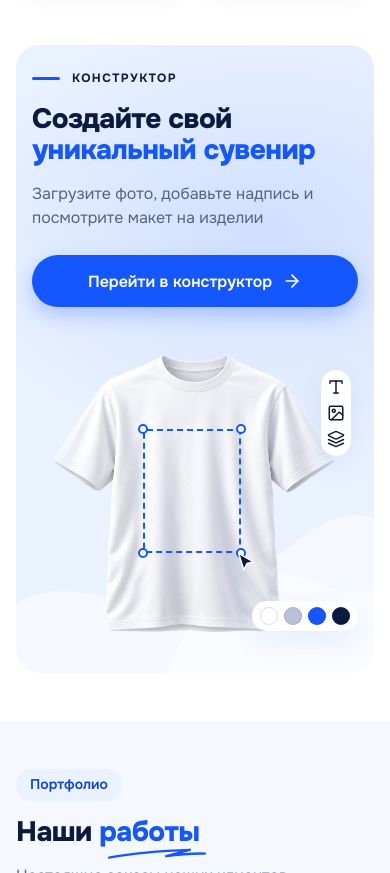
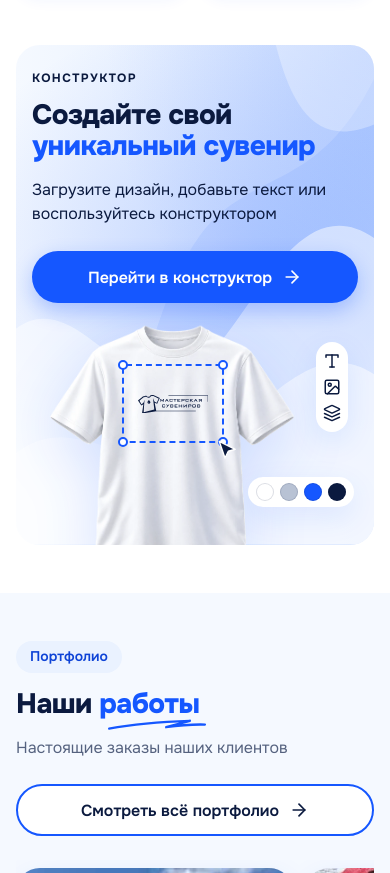
Before and after one commit to infecto2014-ai/msuvenirov3.0, an Astro site: page / in a window 390 px wide. Shown: the part 2238-3111 px from the top of the page. Built offline with nearby package versions, Linux system fonts and the light colour scheme; Astro itself is replaced by a stand-in of ours.

Commit message:
Конструктор по образцу владельца: футболка с логотипом, инструменты, цвета
Co-Authored-By: Claude Opus 5.5 <noreply@anthropic.com>
Claude-Session: https://claude.ai/code/session_011aCLNECUNgoBnVXrQYjAht

```diff
--- a/src/components/home/ConstructorBanner.astro
+++ b/src/components/home/ConstructorBanner.astro
@@ -1,26 +1,26 @@
 ---
-// «Конструктор» banner: light-blue plate with a soft wave; text and button on the left, the T-shirt on the right
-// with an editor-like decor drawn in code (dashed frame with handles, tools, colour dots, cursor). ≤ 900px — stacked.
+// «Конструктор» banner after the owner's reference: a low wide light-blue plate with soft waves; text and button
+// on the left, a big white T-shirt (transparent picture) right on the plate. On its chest — a dashed print frame
+// with handles and the owner's real logo, a cursor at the frame's corner; beside the shirt — a pill with three
+// tools and a pill with four colours. All the decor is drawn in code and hidden from screen readers.
+// ≤ 900px — stacked: text on top, the shirt under it.
 import Button from '@/components/ui/Button.astro';
 import Icon from '@/components/ui/Icon.astro';
 import Pic from '@/components/ui/Pic.astro';
 import { site } from '@/data/site';
-import { imageSize, resolvePic } from '@/lib/pic';
-import { join } from 'node:path';
+import logoSvg from '@/assets/logo.svg?raw';
 
-// the slot follows the real proportions of the owner's file (now a 715×890 crop; planned 1400×1000),
-// so the T-shirt is never letterboxed and the decor lands on its chest
-const tee = resolvePic('constructor-tee');
-const size = ('src' in tee && imageSize(join(process.cwd(), 'public', tee.src))) || { w: 1400, h: 1000 };
-const portrait = size.w < size.h;
+const logo = logoSvg.replace('<svg ', '<svg class="cb-logo" aria-hidden="true" focusable="false" ');
 ---
 
 <section class="section cb-sec" aria-labelledby="cb-title">
   <div class="wrap">
     <div class="cb">
-      <svg class="cb-wave" viewBox="0 0 1240 400" preserveAspectRatio="none" aria-hidden="true" focusable="false">
-        <path d="M0 300C220 250 420 330 640 300s420-150 600-120V400H0Z" fill="#fff" fill-opacity=".55" />
-        <path d="M520 400c80-90 240-150 420-140 120 7 220 40 300 20V400Z" fill="#fff" fill-opacity=".5" />
+      <svg class="cb-waves" viewBox="0 0 1240 440" preserveAspectRatio="none" aria-hidden="true" focusable="false">
+        <path d="M300 440C420 300 520 190 700 150s360-30 540-120V440Z" fill="#1557ff" fill-opacity=".07" />
+        <path d="M0 250c210-40 380 70 590 40s360-170 650-120V440H0Z" fill="#fff" fill-opacity=".5" />
+        <path d="M0 360c200-40 380 20 600 0s400-110 640-70V440H0Z" fill="#fff" fill-opacity=".55" />
+        <path d="M1240 0H900c60 60 150 90 340 70Z" fill="#fff" fill-opacity=".3" />
       </svg>
 
       <div class="cb-text">
@@ -28,40 +28,41 @@ const portrait = size.w < size.h;
         <h2 id="cb-title" class="cb-title">
           Создайте свой <span class="cb-accent">уникальный сувенир</span>
         </h2>
-        <p class="cb-lead">Загрузите фото, добавьте надпись и посмотрите макет на изделии</p>
+        <p class="cb-lead">Загрузите дизайн, добавьте текст или воспользуйтесь конструктором</p>
         <Button href={site.constructorUrl} arrow target="_blank" rel="noopener">Перейти в конструктор</Button>
       </div>
 
-      <div class:list={['cb-visual', { 'cb-portrait': portrait }]} style={`--ar: ${size.w} / ${size.h}`}>
+      <div class="cb-visual">
+        <div class="cb-tee">
           <Pic
             name="constructor-tee"
-          alt="Белая футболка с макетом принта в конструкторе"
-          w={size.w}
-          h={size.h}
+            alt="Белая футболка с логотипом в рамке принта, как в конструкторе"
+            w={1254}
+            h={1254}
             fit="contain"
             label="constructor-tee"
             class="cb-pic"
           />
-        <div class="cb-decor" aria-hidden="true">
-          <span class="cb-frame">
+          <span class="cb-frame" aria-hidden="true">
             <span class="cb-h cb-h1"></span>
             <span class="cb-h cb-h2"></span>
             <span class="cb-h cb-h3"></span>
             <span class="cb-h cb-h4"></span>
-            <svg class="cb-cursor" viewBox="0 0 24 24" focusable="false"><path d="M4 2.5 20 12l-7 1.6-3.4 6.9Z" /></svg>
+            <span class="cb-logo-wrap" set:html={logo} />
+            <svg class="cb-cursor" viewBox="0 0 24 24" focusable="false"><path d="M3.5 2.5 21 11.2l-7.6 2.2-3.6 7.3Z" /></svg>
           </span>
-          <span class="cb-tools">
-            <Icon name="type" size={22} />
-            <Icon name="image" size={22} />
-            <Icon name="layers" size={22} />
+        </div>
+        <span class="cb-tools" aria-hidden="true">
+          <Icon name="type" size={26} />
+          <Icon name="image" size={26} />
+          <Icon name="layers" size={26} />
         </span>
-          <span class="cb-colors">
+        <span class="cb-colors" aria-hidden="true">
           <span class="cb-dot" style="--c: #ffffff"></span>
           <span class="cb-dot" style="--c: #b8c2d4"></span>
           <span class="cb-dot" style="--c: var(--blue)"></span>
           <span class="cb-dot" style="--c: var(--ink)"></span>
         </span>
-        </div>
       </div>
     </div>
   </div>
@@ -71,142 +72,140 @@ const portrait = size.w < size.h;
   .cb-sec {
     padding-top: 0;
   }
+  /* --tee: size of the square shirt picture; --cx: where the shirt's centre stands on the plate */
   .cb {
+    --tee: 640px;
+    --cx: 63%;
     position: relative;
     isolation: isolate;
     overflow: hidden;
-    display: grid;
-    grid-template-columns: minmax(0, 5fr) minmax(0, 6fr);
+    display: flex;
     align-items: center;
-    gap: var(--s-6);
-    padding: var(--s-6) var(--s-7);
+    min-height: 440px;
+    padding: var(--s-7) var(--s-7);
     border-radius: var(--radius-panel);
     background:
-      radial-gradient(30rem 20rem at 70% 30%, rgba(21, 87, 255, 0.12), transparent 70%),
-      var(--sky);
+      radial-gradient(30rem 24rem at var(--cx) 45%, rgba(21, 87, 255, 0.2), transparent 70%),
+      radial-gradient(24rem 30rem at 100% 0%, rgba(21, 87, 255, 0.14), transparent 70%),
+      linear-gradient(90deg, var(--sky-2) 0%, var(--sky) 40%, #d6e5ff 100%);
   }
-  .cb-wave {
+  .cb-waves {
     position: absolute;
-    inset: auto 0 0 0;
+    inset: 0;
     z-index: -1;
     width: 100%;
-    height: 70%;
+    height: 100%;
+  }
+  .cb-text {
+    position: relative;
+    z-index: 1;
+    max-width: 30rem;
   }
   .cb-label {
-    display: flex;
-    align-items: center;
-    gap: var(--s-3);
-    margin-bottom: var(--s-4);
+    margin-bottom: var(--s-3);
     font-size: var(--fs-sm);
     font-weight: 700;
     letter-spacing: 0.12em;
     text-transform: uppercase;
   }
-  .cb-label::before {
-    content: '';
-    width: 28px;
-    height: 3px;
-    border-radius: 2px;
-    background: var(--blue);
+  .cb-title {
+    font-size: clamp(1.75rem, 1.1rem + 1.9vw, 2.75rem);
   }
   .cb-accent {
     color: var(--blue);
   }
   .cb-lead {
     margin: var(--s-4) 0 var(--s-6);
-    max-width: 26rem;
-    color: var(--muted);
+    max-width: 23rem;
     font-size: var(--fs-lg);
   }
 
-  /* the picture as tall as --cb-h at most, in its own proportions */
+  /* the shirt stands right on the plate, collar and hem cut by its edges like in the reference */
   .cb-visual {
-    --cb-h: 400px;
+    position: absolute;
+    left: calc(var(--cx) - var(--tee) / 2);
+    top: calc(var(--tee) * -0.07);
+    width: var(--tee);
+  }
+  .cb-tee {
     position: relative;
-    width: min(100%, calc(var(--cb-h) * (var(--ar))));
-    justify-self: center;
   }
-  /* an opaque picture (its own light-blue background) melts into the plate: feathered edges, no hard rectangle.
-     A transparent picture is not changed by this — its edges are empty anyway. */
-  .cb-visual :global(img.cb-pic) {
-    -webkit-mask-image:
-      linear-gradient(90deg, transparent 0, #000 18%, #000 84%, transparent 100%),
-      linear-gradient(180deg, transparent 0, #000 10%, #000 86%, transparent 100%);
-    -webkit-mask-composite: source-in;
-    mask-image:
-      linear-gradient(90deg, transparent 0, #000 18%, #000 84%, transparent 100%),
-      linear-gradient(180deg, transparent 0, #000 10%, #000 86%, transparent 100%);
-    mask-composite: intersect;
+  .cb-tee :global(.cb-pic) {
+    filter: drop-shadow(0 18px 30px rgba(21, 87, 255, 0.16));
   }
-  .cb-visual :global(.cb-pic.pic-ph) {
+  .cb-tee :global(.cb-pic.pic-ph) {
     border-radius: var(--radius-card);
     background-color: rgba(255, 255, 255, 0.6);
   }
-  .cb-decor {
-    position: absolute;
-    inset: 0;
-    pointer-events: none;
-  }
-  /* print area on the chest, in the picture's proportions (landscape 1400×1000 shirt by default) */
+
+  /* print area on the chest, in the picture's coordinates (the shirt spans x 7–93 %, armpits at ≈ 41 %) */
   .cb-frame {
     position: absolute;
-    left: 34%;
-    top: 30%;
-    width: 30%;
-    height: 38%;
+    left: 32%;
+    top: 21%;
+    width: 36%;
+    height: 28%;
+    display: grid;
+    place-items: center;
     border: 2px dashed var(--blue);
     border-radius: 4px;
   }
+  .cb-logo-wrap {
+    display: block;
+    width: 72%;
+    color: var(--ink);
+  }
+  .cb-logo-wrap :global(.cb-logo) {
+    display: block;
+    width: 100%;
+    height: auto;
+  }
   .cb-h {
     position: absolute;
-    width: 12px;
-    height: 12px;
+    width: 14px;
+    height: 14px;
     border: 2px solid var(--blue);
     border-radius: 50%;
     background: var(--white);
   }
   .cb-h1 {
-    left: -7px;
-    top: -7px;
+    left: -8px;
+    top: -8px;
   }
   .cb-h2 {
-    right: -7px;
-    top: -7px;
+    right: -8px;
+    top: -8px;
   }
   .cb-h3 {
-    left: -7px;
-    bottom: -7px;
+    left: -8px;
+    bottom: -8px;
   }
   .cb-h4 {
-    right: -7px;
-    bottom: -7px;
+    right: -8px;
+    bottom: -8px;
   }
   .cb-cursor {
     position: absolute;
-    right: -26px;
-    bottom: -30px;
-    width: 30px;
-    height: 30px;
+    right: -30px;
+    bottom: -34px;
+    width: 36px;
+    height: 36px;
     fill: var(--ink);
     stroke: var(--white);
     stroke-width: 1.5;
     stroke-linejoin: round;
   }
-  /* the owner's portrait crop: the shirt fills the frame and sits a little left of centre */
-  .cb-portrait .cb-frame {
-    left: 27%;
-    top: 26%;
-    width: 34%;
-    height: 30%;
-  }
+
+  /* editor tools to the right of the shirt and the colour pill at its lower right */
   .cb-tools {
     position: absolute;
-    right: 2%;
-    top: 12%;
+    left: 100%;
+    top: 13%;
     display: flex;
     flex-direction: column;
-    gap: var(--s-3);
-    padding: var(--s-3) 10px;
+    width: max-content;
+    gap: 18px;
+    padding: 18px 14px;
     border-radius: var(--radius-pill);
     background: var(--white);
     color: var(--ink);
@@ -214,104 +213,172 @@ const portrait = size.w < size.h;
   }
   .cb-colors {
     position: absolute;
-    right: 0;
-    bottom: 8%;
+    left: 88%;
+    top: 63%;
     display: flex;
-    gap: var(--s-2);
-    padding: var(--s-2) 10px;
+    width: max-content;
+    gap: 10px;
+    padding: 10px 12px;
     border-radius: var(--radius-pill);
     background: var(--white);
     box-shadow: var(--shadow-card);
   }
-  /* beside a narrow portrait picture the tools and colours stand just outside it, like in an editor */
-  .cb-portrait .cb-tools {
-    right: -72px;
-    top: 14%;
-  }
-  .cb-portrait .cb-colors {
-    right: -48px;
-    bottom: 10%;
+  .cb-tools :global(.icon) {
+    flex: none;
+    max-width: none;
   }
   .cb-dot {
-    width: 24px;
-    height: 24px;
+    flex: none;
+    width: 30px;
+    height: 30px;
     border-radius: 50%;
     background: var(--c);
     box-shadow: inset 0 0 0 1px rgba(11, 26, 63, 0.14);
   }
 
+  @media (max-width: 1240px) {
+    .cb {
+      --tee: 560px;
+      --cx: 64%;
+      min-height: 420px;
+    }
+  }
   @media (max-width: 1100px) {
     .cb {
+      --tee: 450px;
+      --cx: 69%;
+      min-height: 380px;
       padding: var(--s-6);
-      gap: var(--s-5);
+    }
+    .cb-text {
+      max-width: 46%;
+    }
+    .cb-title {
+      font-size: clamp(1.75rem, 0.9rem + 1.9vw, 2.25rem);
+    }
+    .cb-lead {
+      font-size: var(--fs-base);
+    }
+    .cb-tools {
+      gap: 12px;
+      padding: 12px 10px;
+    }
+    .cb-tools :global(.icon) {
+      width: 22px;
+      height: 22px;
+    }
+    .cb-colors {
+      left: 78%;
+      gap: 8px;
+      padding: 8px 10px;
+    }
+    .cb-dot {
+      width: 24px;
+      height: 24px;
+    }
+    .cb-cursor {
+      width: 30px;
+      height: 30px;
+      right: -24px;
+      bottom: -28px;
     }
   }
+
   @media (max-width: 900px) {
+    /* stacked: text on top, the shirt under it, its hem cut by the bottom edge of the plate */
+    .cb {
+      flex-direction: column;
+      align-items: stretch;
+      gap: var(--s-4);
+      min-height: 0;
+      padding: var(--s-6) var(--s-5) 0;
+    }
+    .cb-text {
+      max-width: none;
+    }
     .cb-visual {
-      --cb-h: 380px;
+      position: relative;
+      left: -28px;
+      top: auto;
+      width: min(100% - 56px, 440px);
+      margin-inline: auto;
+      aspect-ratio: 1 / 0.8;
+      min-height: 0;
     }
-    .cb-portrait .cb-tools {
-      right: -60px;
+    .cb-tee {
+      margin-top: -5%;
     }
-    .cb {
-      grid-template-columns: minmax(0, 1fr);
-      padding: var(--s-6) var(--s-5) var(--s-5);
+    .cb-tools {
+      left: calc(100% + 6px);
+      top: 10%;
     }
-    .cb-wave {
-      height: 45%;
+    .cb-colors {
+      left: auto;
+      right: -48px;
+      top: 70%;
     }
   }
   @media (max-width: 560px) {
-    /* no room beside the picture on a phone: tools and colours sit on its faded right edge */
-    .cb-visual {
-      --cb-h: 340px;
-    }
-    .cb-portrait .cb-tools {
-      right: 0;
-    }
-    .cb-portrait .cb-colors {
-      right: 0;
-      bottom: 4%;
-    }
     .cb {
-      padding: var(--s-5) var(--s-4) var(--s-4);
+      padding: var(--s-5) var(--s-4) 0;
       border-radius: var(--radius-card);
     }
     .cb-label {
       font-size: var(--fs-xs);
     }
     .cb-lead {
-      font-size: var(--fs-base);
       margin-bottom: var(--s-5);
     }
     .cb-text :global(.btn) {
       width: 100%;
     }
+    .cb-visual {
+      left: -22px;
+      width: calc(100% - 44px);
+    }
     .cb-tools {
-      gap: var(--s-2);
-      padding: var(--s-2) 6px;
+      left: calc(100% + 2px);
+      gap: 8px;
+      padding: 10px 7px;
     }
     .cb-tools :global(.icon) {
       width: 18px;
       height: 18px;
     }
+    .cb-colors {
+      right: -40px;
+      gap: 6px;
+      padding: 6px 8px;
+    }
     .cb-dot {
       width: 18px;
       height: 18px;
-    }
-    .cb-colors {
-      gap: 6px;
-      padding: 6px 8px;
     }
     .cb-h {
       width: 10px;
       height: 10px;
     }
+    .cb-h1,
+    .cb-h3 {
+      left: -6px;
+    }
+    .cb-h2,
+    .cb-h4 {
+      right: -6px;
+    }
+    .cb-h1,
+    .cb-h2 {
+      top: -6px;
+    }
+    .cb-h3,
+    .cb-h4 {
+      bottom: -6px;
+    }
     .cb-cursor {
       width: 22px;
       height: 22px;
-      right: -18px;
-      bottom: -22px;
+      right: -16px;
+      bottom: -20px;
     }
   }
 </style>
```
Lines whose indentation alone changed are shown as unchanged.
